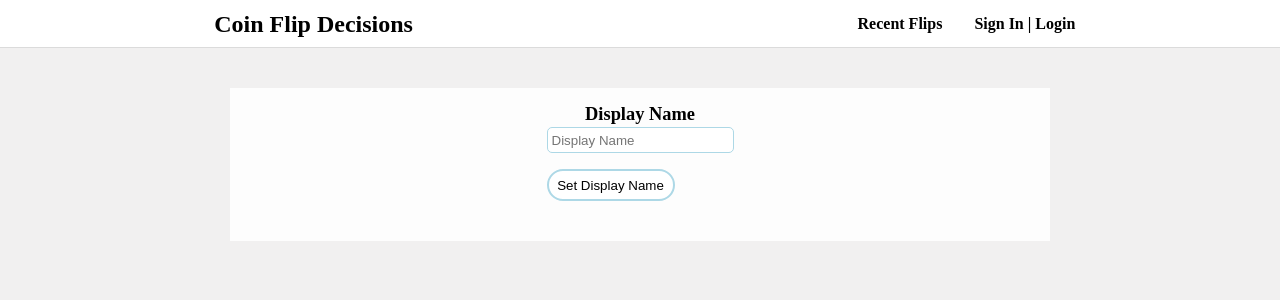
After one commit to quintindunn/CoinFlipDecisions, a Django app: page /account/setdisplayname/ in a window 1280 px wide. The commit adds this page. Shown: the top 300 px of the page. Run offline with Django 5.2, Linux system fonts and the light colour scheme; parts of the project's set-up code (start-up, migrations or seed data) failed here and were passed over.

Commit message:
Added setting display name

```diff
--- a/Flips/static/Flips/execute-flip.js
+++ b/Flips/static/Flips/execute-flip.js
@@ -73,8 +73,6 @@ function send_visibility_update(del, priv) {
 
     let data = JSON.stringify(updates);
     xhr.send(data);
-
-
 }
 
 function del() {
--- a/Users/static/Users/login.css
+++ b/Users/static/Users/login.css
@@ -13,7 +13,7 @@
     background: #FAFAFA;
     border: 0.02vw solid #dbdbdb;
     width: 25vw;
-    height: auto;
+    height: 0;
     padding: 1vw 1vh 10vh;
 }
 
--- /dev/null
+++ b/Users/static/Users/set-display-name.css
@@ -0,0 +1,47 @@
+.set-display-name {
+    width: 60vw;
+    margin: 5vh auto;
+    padding: 2vh 2vw 5vh;
+    display: flex;
+    justify-content: center;
+    align-content: center;
+    flex-direction: row;
+    background-color: #fdfdfd;
+}
+
+.set-display-name > .form > .display-name {
+    display: flex;
+    flex-direction: column;
+    gap: .25vh 1vw;
+    text-align: center;
+    font-weight: bold;
+    font-size: 115%;
+}
+
+#display-name {
+    border-radius: 5px;
+    height: 1rem;
+    border: 1px solid lightblue;
+    padding: 0.25rem;
+}
+
+.set-display-name > .form > button {
+    margin-top: 2vh;
+    width: 10vw;
+    height: 4vh;
+    border-radius: 25px;
+    background-color: #ffffff;
+    border: 2px solid lightblue;
+    cursor: pointer;
+}
+
+.non-distinctive-display-name {
+    display: flex;
+    position: absolute;
+    top: calc(var(--nav-bar-height) + 18vh);
+    color: darkred;
+}
+
+.non-distinctive-display-name[data-hidden="true"] {
+    display: none;
+}
--- /dev/null
+++ b/Users/static/Users/set-display-name.js
@@ -0,0 +1,75 @@
+let new_display_name = document.getElementById("display-name");
+let submit_btn = document.getElementById("submit");
+let name_error = document.getElementById("bad-name");
+let error_p = name_error.querySelector("p");
+
+let csrfmiddlewaretoken = document.querySelector(`input[name="csrfmiddlewaretoken"]`).value;
+
+let okay = false;
+
+function submit(name) {
+    if (!okay) {
+        console.log("Bad");
+        return;
+    }
+    let xhr = new XMLHttpRequest();
+
+    xhr.open("POST", "/account/setdisplayname/", true);
+    xhr.setRequestHeader("Content-Type", "application/json");
+    xhr.setRequestHeader("X-CSRFToken", csrfmiddlewaretoken);
+
+    xhr.onreadystatechange = function () {
+        if (xhr.readyState === XMLHttpRequest.DONE) {
+            if (xhr.status !== 200) {
+                console.error("Failed to update display name:", xhr.status);
+                return;
+            }
+            window.location = "/";
+        }
+    };
+
+    let data = JSON.stringify({
+        "displayname": name
+    });
+    xhr.send(data);
+}
+
+function verify_display_name(name) {
+
+    if (name.length < 5) {
+        error_p.innerText = "Sorry, your name must be at least 5 characters!"
+        name_error.dataset.hidden = "false";
+        return;
+    }
+
+    let xhr = new XMLHttpRequest();
+
+    xhr.open("POST", "/account/checkdisplayname/", true);
+    xhr.setRequestHeader("Content-Type", "application/json");
+    xhr.setRequestHeader("X-CSRFToken", csrfmiddlewaretoken);
+
+    xhr.onreadystatechange = function () {
+        if (xhr.readyState === XMLHttpRequest.DONE) {
+            if (xhr.status !== 200) {
+                console.error("Failed to check display name:", xhr.status);
+                return;
+            }
+            okay = xhr.responseText === "true";
+
+            if (!okay) {
+                name_error.dataset.hidden = "false";
+                error_p.innerText = "Sorry, this name is already taken!"
+            }
+            submit(name);
+        }
+    };
+
+    let data = JSON.stringify({"displayname": name});
+    xhr.send(data);
+}
+
+
+submit_btn.addEventListener("click", (e) => {
+    name_error.dataset.hidden = "true";
+    verify_display_name(new_display_name.value);
+});
--- /dev/null
+++ b/Users/templates/Users/set-display-name.html
@@ -0,0 +1,23 @@
+{% extends 'Core/core.html' %}
+{% load static %}
+
+{% block head %}
+    <link rel="stylesheet" href="{% static 'Users/set-display-name.css' %}">
+    <script src="{% static 'Users/set-display-name.js' %}" defer></script>
+{% endblock head %}
+
+{% block content %}
+    <div class="set-display-name">
+        <div class="form">
+            {% csrf_token %}
+            <div class="display-name">
+                <label for="display-name">Display Name</label>
+                <input type="text" name="display-name" id="display-name" placeholder="Display Name">
+            </div>
+            <button type="submit" id="submit">Set Display Name</button>
+        </div>
+        <div class="non-distinctive-display-name" data-hidden="true" id="bad-name">
+            <p></p>
+        </div>
+    </div>
+{% endblock content %}
--- a/Users/urls.py
+++ b/Users/urls.py
@@ -1,5 +1,5 @@
 from django.urls import path
-from .views import sign_up_with_google, google_oauth_handler, LoginView
+from .views import sign_up_with_google, google_oauth_handler, set_display_name, check_display_name, LoginView
 from django.contrib.auth import views as auth_views
 
 
@@ -8,4 +8,6 @@ urlpatterns = [
     path('logout/', auth_views.logout_then_login, name="users-logout"),
     path('signup/google/', sign_up_with_google),
     path('google/oauth/', google_oauth_handler, name="google-redirect-uri-0"),
+    path("account/setdisplayname/", set_display_name, name="set-display-name"),
+    path("account/checkdisplayname/", check_display_name, name="check-display-name")
 ]
--- a/Users/views.py
+++ b/Users/views.py
@@ -4,12 +4,15 @@ import uuid
 import urllib.request
 import json
 
-from django.shortcuts import render, redirect
+from .models import User
+
+from django.shortcuts import render, redirect, HttpResponse
 from django.contrib.auth import login, get_user_model
 
 from django.contrib.auth import views as auth_views
 from django.conf import settings
 
+from django.http import HttpResponseNotAllowed, HttpResponseBadRequest
 auth_file = os.path.join(settings.BASE_DIR, "oauth", "google_oauth.json")
 
 with open(auth_file, 'r') as f:
@@ -85,10 +88,53 @@ def google_oauth_handler(request):
         )
         new_user.save()
         login(request, new_user)
+        user = new_user
     else:
         login(request, user)
 
+    if not user.display_name:
+        return redirect("set-display-name")
+
     return redirect("home")
+
+
+def set_display_name(request):
+    if request.method == "GET":
+        return render(request, "Users/set-display-name.html")
+
+    if request.method != "POST":
+        return HttpResponseNotAllowed(permitted_methods=["GET", "POST"])
+
+    name = json.loads(request.body).get("displayname")
+
+    if not name or len(name) < 5:
+        print(name)
+        return HttpResponseBadRequest()
+
+    users = User.objects.filter(display_name=name).count()
+    valid = users == 0
+
+    if not valid:
+        return HttpResponse("Name already taken", status=409)
+
+    request.user.display_name = name
+    request.user.save()
+
+    return redirect("home")
+
+
+def check_display_name(request):
+    if request.method != "POST":
+        return HttpResponseNotAllowed(permitted_methods="POST")
+
+    data = json.loads(request.body)
+    new_name = data.get("displayname")
+    if not new_name:
+        return HttpResponseBadRequest()
+
+    users = User.objects.filter(display_name=new_name).count()
+    valid = users == 0
+    return HttpResponse(str(valid).lower())
 
 
 class LoginView(auth_views.LoginView):
```
